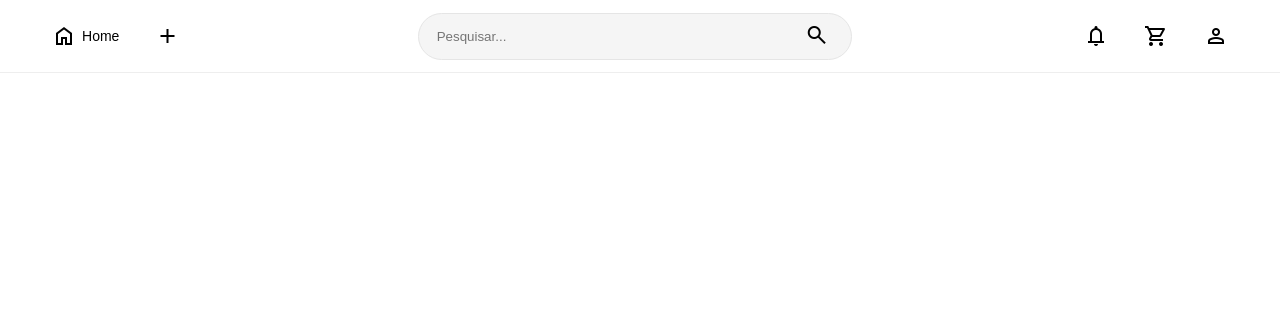
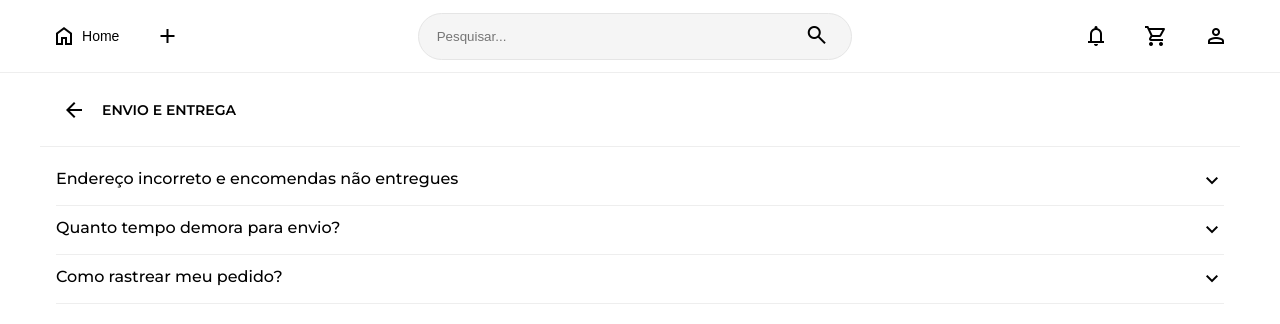
Before and after one commit to amandastss/Reveste-Frontend, a Vue app: page /suporte/categoria in a window 1280 px wide. Shown: the top 324 px of the page. Built offline with nearby package versions, Linux system fonts and the light colour scheme; a web font is replaced by a local one.

Commit message:
feat: criação da aba suporte

```diff
--- a/index.html
+++ b/index.html
@@ -20,6 +20,7 @@
       href="https://fonts.googleapis.com/css2?family=Playfair+Display:ital,wght@0,400..900;1,400..900&display=swap"
       rel="stylesheet"
     />
+    <link href="https://fonts.googleapis.com/css2?family=Material+Symbols+Outlined" rel="stylesheet" />
     <title>ReVeste</title>
   </head>
   <body>
--- a/package.json
+++ b/package.json
@@ -15,6 +15,7 @@
     "format": "prettier --write --experimental-cli src/"
   },
   "dependencies": {
+    "@fortawesome/fontawesome-free": "^7.2.0",
     "axios": "^1.15.2",
     "lucide-vue-next": "^1.0.0",
     "pinia": "^3.0.4",
--- /dev/null
+++ b/src/views/CategoriaSuporteView.vue
@@ -0,0 +1,253 @@
+<script setup lang="ts">
+import { ref } from 'vue'
+import { useRouter } from 'vue-router'
+
+// ✅ router
+const router = useRouter()
+
+// ✅ tipagem
+type Pergunta = {
+  pergunta: string
+  resposta: string
+  avaliacao: 'sim' | 'nao' | null
+}
+
+// ✅ estado
+const aberto = ref<number | null>(null)
+
+const perguntas = ref<Pergunta[]>([
+  {
+    pergunta: 'Endereço incorreto e encomendas não entregues',
+    resposta: 'Se você inseriu o endereço errado, o pacote pode retornar.',
+    avaliacao: null
+  },
+  {
+    pergunta: 'Quanto tempo demora para envio?',
+    resposta: 'De 2 a 5 dias úteis.',
+    avaliacao: null
+  },
+  {
+    pergunta: 'Como rastrear meu pedido?',
+    resposta: 'Você recebe um código por email.',
+    avaliacao: null
+  }
+])
+
+// ✅ abrir/fechar
+function toggle(index: number) {
+  aberto.value = aberto.value === index ? null : index
+}
+
+// ✅ avaliar (sem erro TS)
+function avaliar(index: number, tipo: 'sim' | 'nao') {
+  const item = perguntas.value[index]
+  if (item) {
+    item.avaliacao = tipo
+  }
+}
+
+// ✅ voltar
+function voltar() {
+  router.back()
+}
+</script>
+
+<template>
+  <div class="categoria">
+
+    <!-- HEADER -->
+    <div class="top">
+      <span class="material-symbols-outlined back" @click="voltar">
+        arrow_back
+      </span>
+      <h2>ENVIO E ENTREGA</h2>
+    </div>
+
+    <!-- FAQ -->
+    <div class="faq">
+      <div
+        v-for="(item, index) in perguntas"
+        :key="index"
+        class="faq-item"
+      >
+
+        <!-- PERGUNTA -->
+        <div class="pergunta" @click="toggle(index)">
+          <span>{{ item.pergunta }}</span>
+          <span class="material-symbols-outlined">
+            {{ aberto === index ? 'expand_less' : 'expand_more' }}
+          </span>
+        </div>
+
+        <!-- RESPOSTA -->
+        <div v-if="aberto === index">
+
+          <p class="resposta">{{ item.resposta }}</p>
+
+          <!-- AVALIAÇÃO -->
+          <div class="avaliacao">
+            <span>Essa resposta te ajudou?</span>
+
+            <div class="botoes">
+
+              <!-- 👎 NÃO -->
+              <button
+                @click="avaliar(index, 'nao')"
+                :class="{ nao: item.avaliacao === 'nao' }"
+              >
+                <span class="material-symbols-outlined">
+                  thumb_down
+                </span>
+              </button>
+
+              <!-- 👍 SIM -->
+              <button
+                @click="avaliar(index, 'sim')"
+                :class="{ sim: item.avaliacao === 'sim' }"
+              >
+                <span class="material-symbols-outlined">
+                  thumb_up
+                </span>
+              </button>
+
+            </div>
+          </div>
+
+          <!-- FEEDBACK SE NÃO -->
+          <div v-if="item.avaliacao === 'nao'" class="feedback">
+            <span class="material-symbols-outlined icone-triste">
+              sentiment_dissatisfied
+            </span>
+
+            <p>Sentimos muito por isso :(</p>
+            <span>
+              Vamos melhorar essa resposta o mais rápido possível.
+            </span>
+          </div>
+
+        </div>
+
+      </div>
+    </div>
+
+  </div>
+</template>
+
+<style scoped>
+.categoria {
+  min-height: 100vh;
+  background: white;
+  font-family: "Montserrat", sans-serif;
+}
+
+/* HEADER */
+.top {
+  display: flex;
+  align-items: center;
+  gap: 10px;
+  padding: 16px;
+  border-bottom: 1px solid #eee;
+  position: sticky;
+  top: 0;
+  background: white;
+}
+
+.back {
+  cursor: pointer;
+  padding: 6px;
+  border-radius: 50%;
+}
+
+.top h2 {
+  font-size: 14px;
+  font-weight: 600;
+}
+
+/* FAQ */
+.faq {
+  padding: 10px 16px;
+}
+
+.faq-item {
+  border-bottom: 1px solid #eee;
+  padding: 12px 0;
+}
+
+.pergunta {
+  display: flex;
+  justify-content: space-between;
+  cursor: pointer;
+  font-weight: 500;
+}
+
+/* RESPOSTA */
+.resposta {
+  margin-top: 8px;
+  font-size: 14px;
+  color: #666;
+}
+
+/* AVALIAÇÃO */
+.avaliacao {
+  margin-top: 12px;
+  display: flex;
+  justify-content: space-between;
+  align-items: center;
+}
+
+.botoes {
+  display: flex;
+  gap: 10px;
+}
+
+.botoes button {
+  border: none;
+  background: #f5f5f5;
+  border-radius: 50%;
+  padding: 8px;
+  cursor: pointer;
+  transition: 0.2s;
+}
+
+/* 👍 SIM */
+.botoes button.sim {
+  background: #e6f4ea;
+}
+
+.botoes button.sim span {
+  color: #2e7d32;
+}
+
+/* 👎 NÃO */
+.botoes button.nao {
+  background: #fdecea;
+}
+
+.botoes button.nao span {
+  color: #c62828;
+}
+
+/* FEEDBACK */
+.feedback {
+  margin-top: 15px;
+  background: #f5f5f5;
+  padding: 16px;
+  border-radius: 16px;
+  text-align: center;
+}
+
+.icone-triste {
+  font-size: 60px;
+  color: #c62828;
+  margin-bottom: 10px;
+}
+
+.feedback p {
+  font-weight: 600;
+}
+
+.feedback span {
+  font-size: 13px;
+  color: #666;
+}
+</style>
--- /dev/null
+++ b/src/views/SuporteView.vue
@@ -0,0 +1,129 @@
+<script setup lang="ts">
+import { useRouter } from 'vue-router'
+
+const router = useRouter()
+
+const categorias = [
+  { label: 'Informações do pedido', route: '/suporte/categoria' },
+  { label: 'Pagamento e segurança', route: '/suporte/categoria' },
+  { label: 'Compras e entregas', route: '/suporte/categoria' },
+  { label: 'Produto e garantia', route: '/suporte/categoria' },
+]
+
+function goTo(route: string) {
+  router.push(route)
+}
+</script>
+
+<template>
+  <div class="suporte">
+
+    <div class="header">
+      <img src="/suporte.png" />
+      <h1>Como podemos<br>te ajudar?</h1>
+    </div>
+
+    <div class="card">
+      <p class="titulo">Eu preciso de ajuda:</p>
+
+      <div
+        v-for="(item, index) in categorias"
+        :key="index"
+        class="item"
+        @click="goTo(item.route)"
+      >
+        <span>{{ item.label }}</span>
+        <span class="material-symbols-outlined">chevron_right</span>
+      </div>
+    </div>
+
+    <div class="bottom">
+      <button class="ligue">
+        <span class="material-symbols-outlined">call</span>
+        LIGUE
+      </button>
+
+      <button class="chat">
+        <span class="material-symbols-outlined">chat</span>
+        CHAT
+      </button>
+    </div>
+
+  </div>
+</template>
+
+<style scoped>
+.suporte {
+  min-height: 100vh;
+  background: #f5f5f5;
+  display: flex;
+  flex-direction: column;
+  font-family: "Montserrat", sans-serif;
+}
+
+.header {
+  position: relative;
+}
+
+.header img {
+  width: 100%;
+  height: 200px;
+  object-fit: cover;
+}
+
+.header h1 {
+  position: absolute;
+  bottom: 20px;
+  left: 16px;
+  color: white;
+  font-size: 22px;
+  font-weight: 600;
+}
+
+.card {
+  background: white;
+  margin-top: -20px;
+  border-radius: 20px 20px 0 0;
+  padding: 16px;
+}
+
+.titulo {
+  font-size: 14px;
+  color: #777;
+  margin-bottom: 10px;
+}
+
+.item {
+  display: flex;
+  justify-content: space-between;
+  padding: 14px 0;
+  border-bottom: 1px solid #eee;
+  cursor: pointer;
+}
+
+.bottom {
+  margin-top: auto;
+  display: flex;
+  gap: 10px;
+  padding: 16px;
+}
+
+.ligue, .chat {
+  flex: 1;
+  border-radius: 25px;
+  padding: 12px;
+  display: flex;
+  justify-content: center;
+  gap: 8px;
+}
+
+.ligue {
+  background: white;
+  border: 1px solid #ccc;
+}
+
+.chat {
+  background: black;
+  color: white;
+}
+</style>
```
Also changed, not shown: src/router/index.ts (+8 -0 lines), public/suporte.png (added), 1 other file (tests, documents, lock files or other folders).
